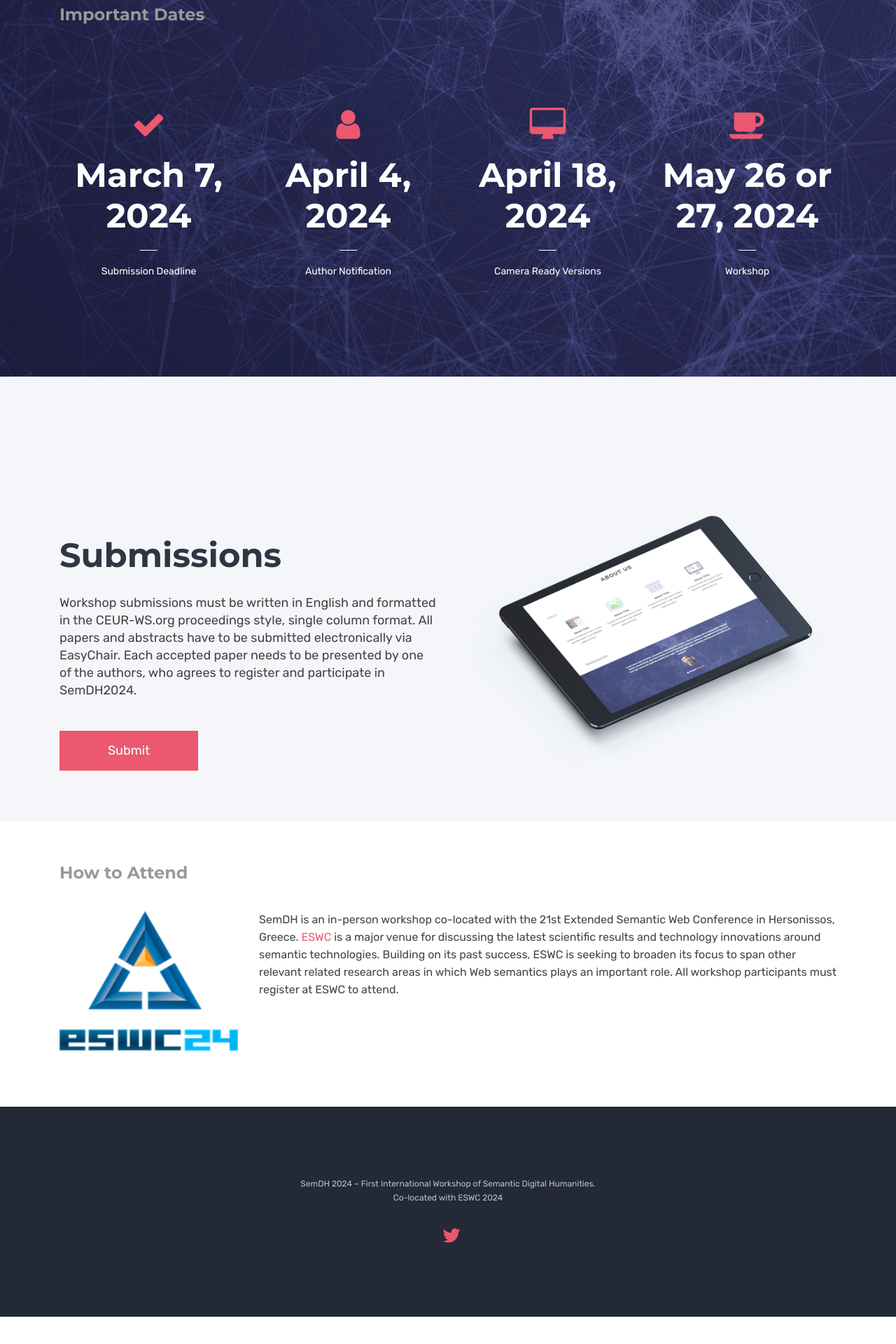
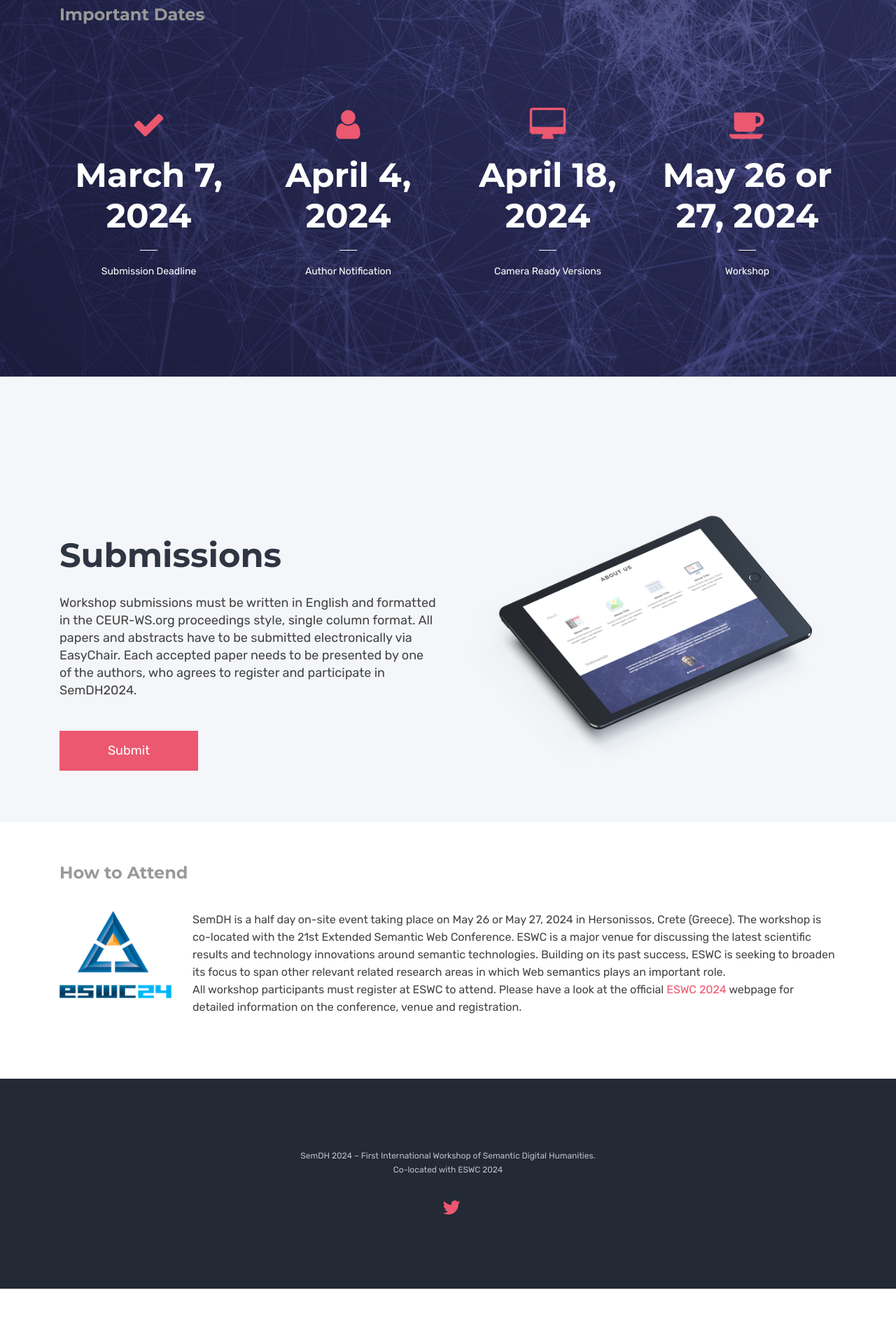
Before and after one commit to SemDH/semdh.github.io, a Jekyll site: the page built from index.html, in a window 1280 px wide. Shown: the part 1446-3366 px from the top of the page at 70% size. Built offline with Jekyll 4.4.1, drawn with Linux system fonts in a browser that asks for light colours.

Commit message:
how to attend

```diff
--- a/index.html
+++ b/index.html
@@ -223,11 +223,12 @@ canonical: https://semdh.github.io
       <div id="features" class="container">
             <h4 id="attend" class="sub-title space-left">How to Attend</h4>
           <div class="row">
-            <div class="col-xs-12 col-sm-3 col-md-3">
-               <img src="{{ BASE_PATH }}/assets/images/ESWC24-logo.png" width="200" alt="">
+            <div class="col-xs-12 col-sm-2 col-md-2">
+               <img src="{{ BASE_PATH }}/assets/images/ESWC24-logo.png">
             </div>
-            <div class="col-xs-12 col-sm-9 col-md-9">
-            <p class="lead">SemDH is an in-person workshop co-located with the 21st Extended Semantic Web Conference in Hersonissos, Greece. <a href="https://2024.eswc-conferences.org/">ESWC</a> is a major venue for discussing the latest scientific results and technology innovations around semantic technologies. Building on its past success, ESWC is seeking to broaden its focus to span other relevant related research areas in which Web semantics plays an important role. All workshop participants must register at ESWC to attend. </p>
+            <div class="col-xs-12 col-sm-10 col-md-10">
+            <p class="lead">SemDH is a half day on-site event taking place on May 26 or May 27, 2024 in Hersonissos, Crete (Greece). The workshop is co-located with the 21st Extended Semantic Web Conference. ESWC is a major venue for discussing the latest scientific results and technology innovations around semantic technologies. Building on its past success, ESWC is seeking to broaden its focus to span other relevant related research areas in which Web semantics plays an important role. <br>
+            All workshop participants must register at ESWC to attend. Please have a look at the official <a href="https://2024.eswc-conferences.org/">ESWC 2024</a> webpage for detailed information on the conference, venue and registration.</p>
           </div>
       </div>
 
```
